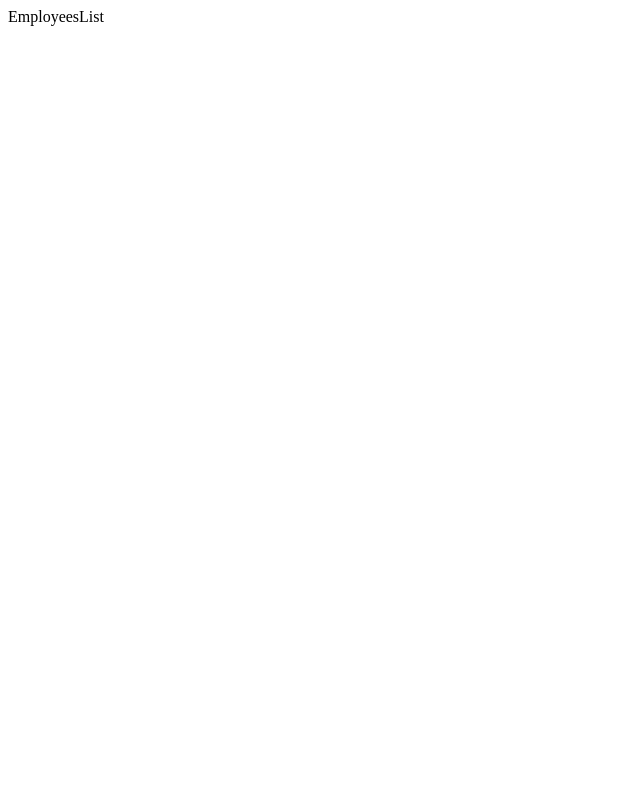
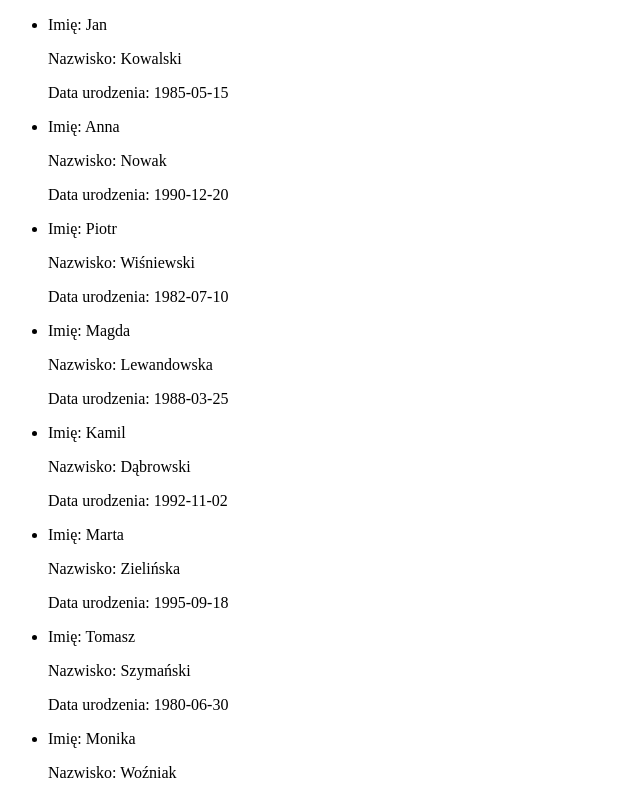
Before and after one commit to KajBialas/sda-employee-management, a React (Create React App) app: page /employees in a window 1280 px wide. Shown: the top 798 px of the page, without its empty margins (0-640 px from the left). Built offline with nearby package versions, Linux system fonts and the light colour scheme; data requests are answered from the project's data file.

Commit message:
FEAT/EM-10/Add-employee-list-component

```diff
--- a/src/components/EmployeesList/index.tsx
+++ b/src/components/EmployeesList/index.tsx
@@ -1,5 +1,27 @@
+import { useContext } from "react";
 import "./EmployeesList.scss";
+import { EmployeesContext } from "../../context/EmployeesContext";
 
 export const EmployeesList = () => {
-  return <div className="employees-list">EmployeesList</div>;
+  const { employeesList } = useContext(EmployeesContext);
+
+  return (
+    <div className="employees-list">
+      {employeesList.length > 0 ? (
+        <ul className="employees-list__list">
+          {employeesList.map((employee) => {
+            return (
+              <li key={employee.id}>
+                <p>Imię: {employee.firstName}</p>
+                <p>Nazwisko: {employee.lastName}</p>
+                <p>Data urodzenia: {employee.birthDate}</p>
+              </li>
+            );
+          })}
+        </ul>
+      ) : (
+        <p>Brak pracowników</p>
+      )}
+    </div>
+  );
 };
--- a/src/components/Home/index.tsx
+++ b/src/components/Home/index.tsx
@@ -1,3 +1,4 @@
+import { Link } from "react-router-dom";
 import "./Home.scss";
 
 export const Home = () => {
@@ -6,7 +7,7 @@ export const Home = () => {
       <h1 className="home__title">Welcome to the employee-management App</h1>
       <p className="home__employees">Number of activ Employees: {10} </p>
       <h4 className="homepage__text">Employees List</h4>
-      <button type="submit">Go to List</button>
+      <Link to="/employees">Go to List</Link>
     </div>
   );
 };
--- a/src/context/EmployeesContext.tsx
+++ b/src/context/EmployeesContext.tsx
@@ -23,7 +23,7 @@ type EmployeesProviderProps = {
 
 const URL = "http://localhost:5000";
 
-const EmployeesContext = createContext<EmployeesContextProps>(
+export const EmployeesContext = createContext<EmployeesContextProps>(
   {} as EmployeesContextProps
 );
 
```
